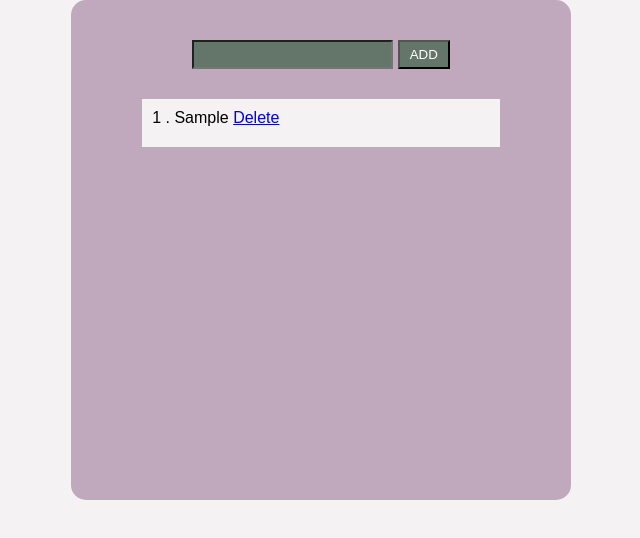
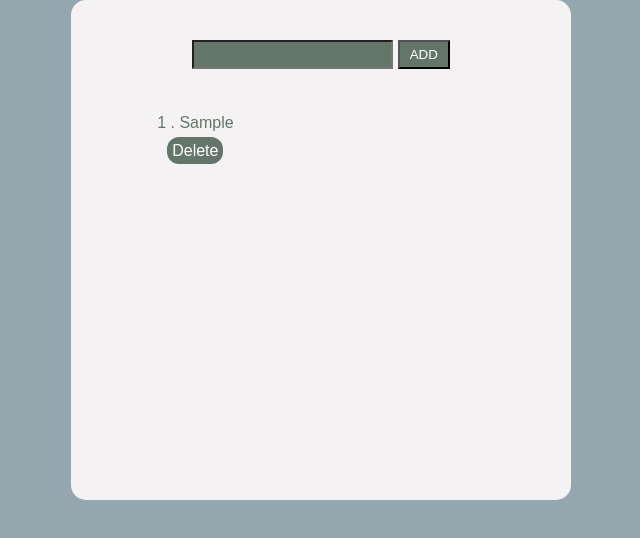
Before and after one commit to AndrewSheu/ToDoList, a plain HTML site: page Index.html in a window 1280 px wide. Both pictures are taken after typing "Sample" into the empty fields and a click on the button "ADD". Shown: the whole page, without its empty margins (319-959 px from the left). Drawn offline with Linux system fonts and the light colour scheme.

Commit message:
CSS-version1

```diff
--- a/Style.css
+++ b/Style.css
@@ -16,11 +16,11 @@ body {
     display: flex;
     justify-content: center;
     align-content: center;
-    background-color: #f4f2f3;
+    background-color: #94a7ae;
 }
 
 .wrap {
-    background-color: #c0a9bd;
+    background-color: #f4f2f3;
     display: flex;
     justify-content: center;
     width: 500px;
@@ -40,12 +40,25 @@ body {
 }
 
 .listdisplay {
-    background-color: #f4f2f3;
     height: auto;
     padding: 10px;
 }
 
-li {
+ul {
     padding: 5px;
     list-style: none;
+    color: #64766a;
 }
+
+ul a {
+    background-color: #64766a;
+    color: white;
+    text-decoration: none;
+    padding: 5px;
+    border-radius: 12px;
+
+}
+
+li {
+    padding: 10px;
+}
--- a/script.js
+++ b/script.js
@@ -56,7 +56,7 @@ function updataList(dataBase){
     let str = '';
     for (let i = 0; i < dataBase.length; i++) {
     //    str += ` <li>` + (i+1) + `<a href='#' data-num` + `>DEL</a>`  + ' . ' + dataBase[i] + '<li>';
-       str += (i+1) + ' . ' + dataBase[i] +  ` <a href='#' data-num>Delete</a><li> ` ;
+       str += (i+1) + ' . ' + dataBase[i] +  ` <li><a href='#' data-num>Delete</a></li> ` ;
     }
     console.log(str)
     list.innerHTML = str;
```
